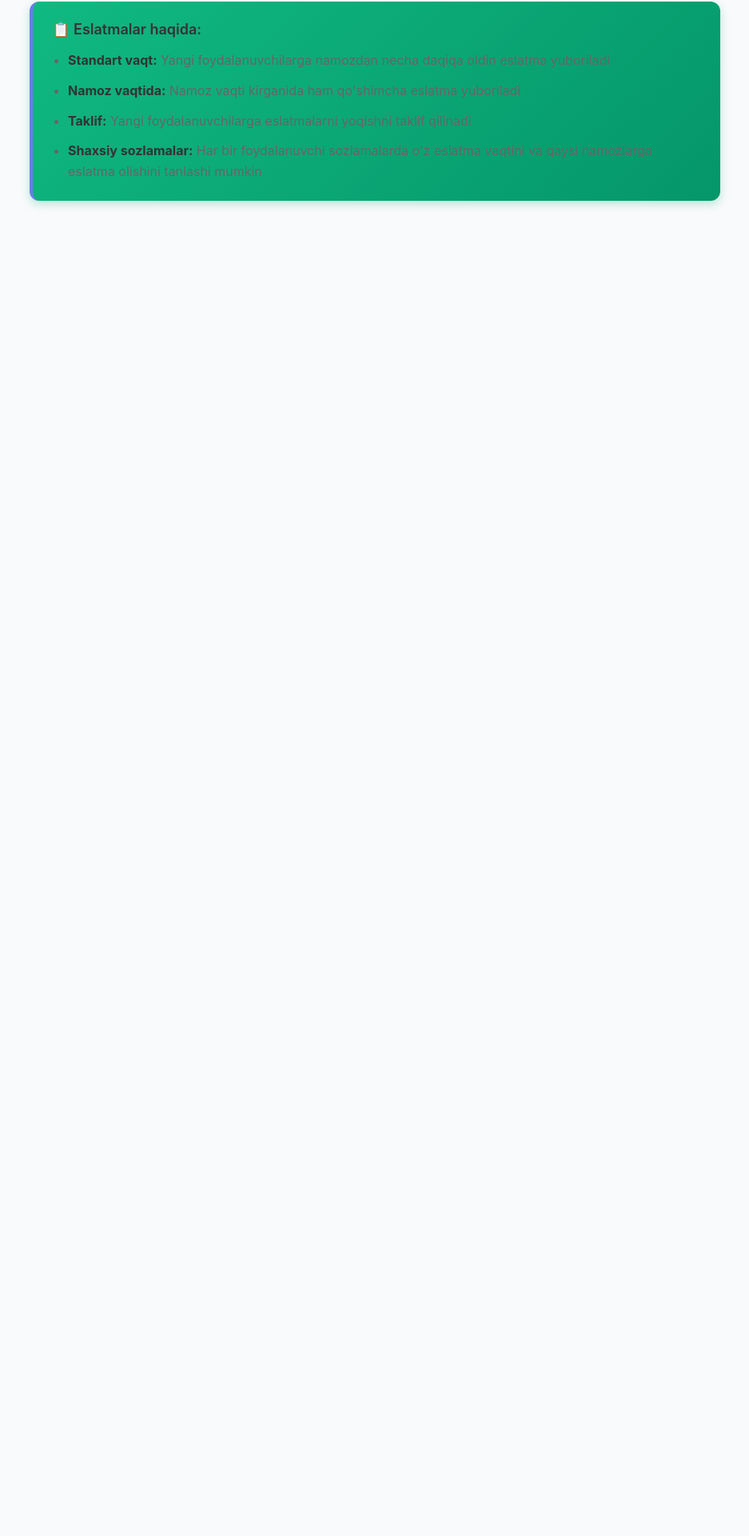
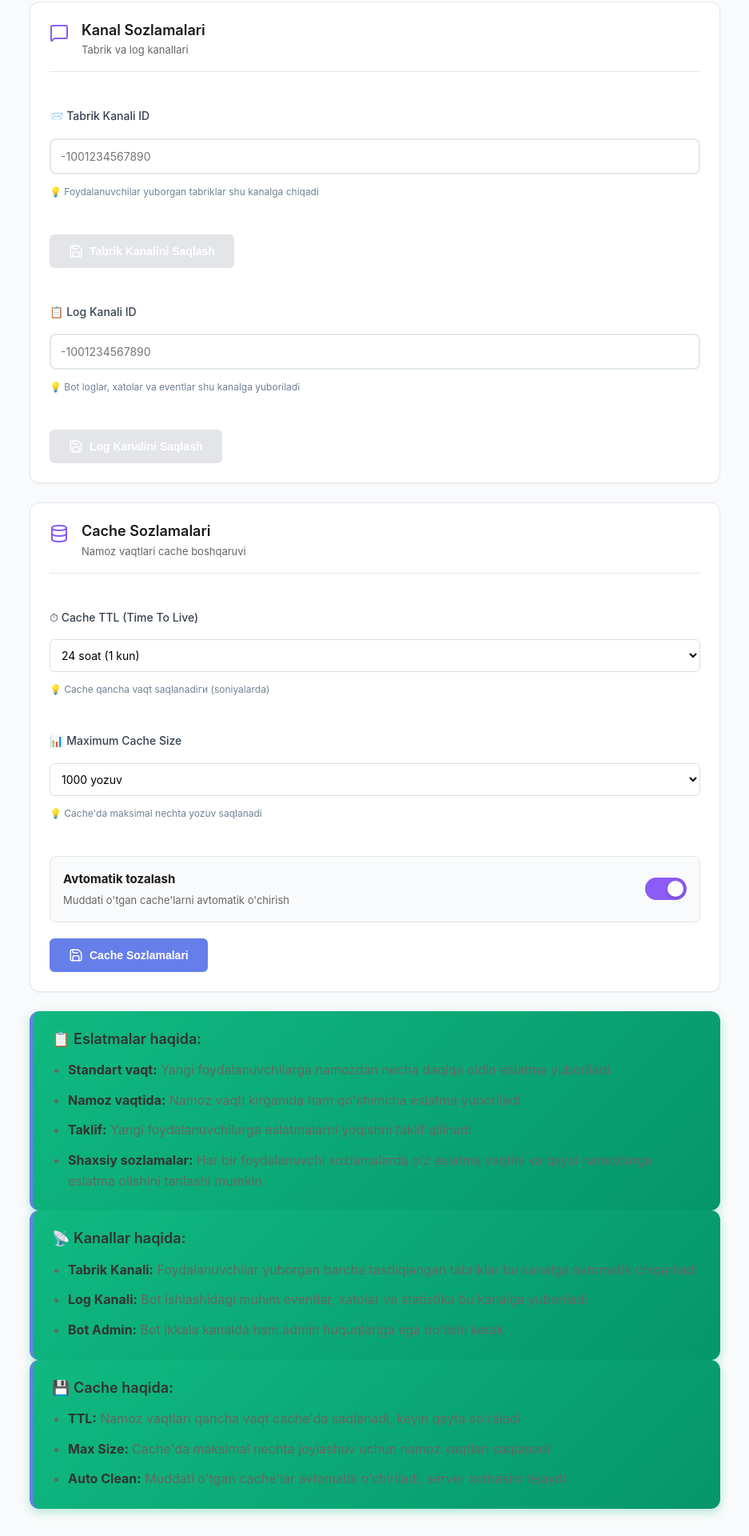
Before and after one commit to Saidqodirxon/TaqvimBot, a React (Vite) app in the folder admin-panel/: page /settings in a window 1280 px wide. Shown: the part 831-2751 px from the top of the page at 80% size, without its empty margins (311-1248 px from the left). Before the commit the page ends 1150 px from the top, so only its background shows below. Built offline with nearby package versions, Linux system fonts and the light colour scheme; no server answers; sample sign-in values are in the browser's storage.

Commit message:
feat: Add cache settings, greeting channel and log channel configuration

```diff
--- a/admin-panel/src/api.js
+++ b/admin-panel/src/api.js
@@ -60,6 +60,10 @@ export const settings = {
     }),
   setGreetingChannel: (channelId) =>
     api.post("/settings/greeting-channel", { channelId }),
+  setLogChannel: (channelId) =>
+    api.post("/settings/log-channel", { channelId }),
+  setCacheSettings: (cacheSettings) =>
+    api.post("/settings/cache-settings", cacheSettings),
   setReminderSettings: (reminderSettings) =>
     api.post("/settings/reminder-settings", reminderSettings),
   setAboutBot: (aboutText) => api.post("/settings/about-text", { aboutText }),
--- a/admin-panel/src/pages/Settings.jsx
+++ b/admin-panel/src/pages/Settings.jsx
@@ -1,7 +1,7 @@
 import { useState, useEffect } from "react";
 import { useQuery, useMutation, useQueryClient } from "@tanstack/react-query";
 import { settings } from "../api";
-import { Save, Bell } from "lucide-react";
+import { Save, Bell, MessageSquare, Database, FileText } from "lucide-react";
 import "./Settings.css";
 
 function Settings() {
@@ -10,6 +10,15 @@ function Settings() {
   const [defaultMinutes, setDefaultMinutes] = useState(10);
   const [notifyAtPrayerTime, setNotifyAtPrayerTime] = useState(true);
   const [offerReminders, setOfferReminders] = useState(true);
+
+  // Channel settings state
+  const [greetingChannelId, setGreetingChannelId] = useState("");
+  const [logChannelId, setLogChannelId] = useState("");
+
+  // Cache settings state
+  const [cacheTtl, setCacheTtl] = useState(86400); // 24 hours default
+  const [cacheMaxSize, setCacheMaxSize] = useState(1000);
+  const [cacheAutoClean, setCacheAutoClean] = useState(true);
 
   const queryClient = useQueryClient();
 
@@ -23,8 +32,8 @@ function Settings() {
 
   useEffect(() => {
     if (data) {
+      // Reminder settings
       const reminderSettings = data?.find((s) => s.key === "reminder_settings");
-
       if (reminderSettings?.value) {
         setReminderEnabled(reminderSettings.value.enabled ?? true);
         setDefaultMinutes(reminderSettings.value.defaultMinutes ?? 10);
@@ -32,6 +41,26 @@ function Settings() {
           reminderSettings.value.notifyAtPrayerTime ?? true
         );
         setOfferReminders(reminderSettings.value.offerReminders ?? true);
+      }
+
+      // Greeting channel
+      const greetingChannel = data?.find((s) => s.key === "greeting_channel");
+      if (greetingChannel?.value) {
+        setGreetingChannelId(greetingChannel.value);
+      }
+
+      // Log channel
+      const logChannel = data?.find((s) => s.key === "log_channel");
+      if (logChannel?.value) {
+        setLogChannelId(logChannel.value);
+      }
+
+      // Cache settings
+      const cacheSettings = data?.find((s) => s.key === "cache_settings");
+      if (cacheSettings?.value) {
+        setCacheTtl(cacheSettings.value.ttl ?? 86400);
+        setCacheMaxSize(cacheSettings.value.maxSize ?? 1000);
+        setCacheAutoClean(cacheSettings.value.autoClean ?? true);
       }
     }
   }, [data]);
@@ -50,6 +79,44 @@ function Settings() {
     },
   });
 
+  const greetingChannelMutation = useMutation({
+    mutationFn: () => settings.setGreetingChannel(greetingChannelId),
+    onSuccess: () => {
+      queryClient.invalidateQueries(["settings"]);
+      alert("Tabrik kanali o'rnatildi!");
+    },
+    onError: () => {
+      alert("Xatolik yuz berdi!");
+    },
+  });
+
+  const logChannelMutation = useMutation({
+    mutationFn: () => settings.setLogChannel(logChannelId),
+    onSuccess: () => {
+      queryClient.invalidateQueries(["settings"]);
+      alert("Log kanali o'rnatildi!");
+    },
+    onError: () => {
+      alert("Xatolik yuz berdi!");
+    },
+  });
+
+  const cacheMutation = useMutation({
+    mutationFn: () =>
+      settings.setCacheSettings({
+        ttl: parseInt(cacheTtl),
+        maxSize: parseInt(cacheMaxSize),
+        autoClean: cacheAutoClean,
+      }),
+    onSuccess: () => {
+      queryClient.invalidateQueries(["settings"]);
+      alert("Cache sozlamalari saqlandi!");
+    },
+    onError: () => {
+      alert("Xatolik yuz berdi!");
+    },
+  });
+
   if (isLoading) {
     return (
       <div className="loading">
@@ -61,13 +128,11 @@ function Settings() {
   return (
     <div className="settings-page">
       <div className="page-header">
-        <h1>
-          <Bell size={32} />
-          Eslatma Sozlamalari
-        </h1>
-        <p>Namoz vaqtlari eslatmalari uchun standart sozlamalar</p>
+        <h1>⚙️ Sozlamalar</h1>
+        <p>Bot uchun global sozlamalar</p>
       </div>
 
+      {/* Reminder Settings */}
       <div className="card">
         <div className="setting-section">
           <div className="setting-header">
@@ -165,6 +230,146 @@ function Settings() {
         </div>
       </div>
 
+      {/* Channel Settings */}
+      <div className="card">
+        <div className="setting-section">
+          <div className="setting-header">
+            <MessageSquare size={24} />
+            <div>
+              <h3>Kanal Sozlamalari</h3>
+              <p>Tabrik va log kanallari</p>
+            </div>
+          </div>
+
+          <div className="form-group">
+            <label>📨 Tabrik Kanali ID</label>
+            <input
+              type="text"
+              placeholder="-1001234567890"
+              value={greetingChannelId}
+              onChange={(e) => setGreetingChannelId(e.target.value)}
+            />
+            <small className="help-text">
+              💡 Foydalanuvchilar yuborgan tabriklar shu kanalga chiqadi
+            </small>
+          </div>
+
+          <button
+            className="btn-primary"
+            onClick={() => greetingChannelMutation.mutate()}
+            disabled={
+              greetingChannelMutation.isLoading || !greetingChannelId.trim()
+            }
+          >
+            <Save size={18} />
+            {greetingChannelMutation.isLoading
+              ? "Saqlanmoqda..."
+              : "Tabrik Kanalini Saqlash"}
+          </button>
+
+          <div className="form-group" style={{ marginTop: "24px" }}>
+            <label>📋 Log Kanali ID</label>
+            <input
+              type="text"
+              placeholder="-1001234567890"
+              value={logChannelId}
+              onChange={(e) => setLogChannelId(e.target.value)}
+            />
+            <small className="help-text">
+              💡 Bot loglar, xatolar va eventlar shu kanalga yuboriladi
+            </small>
+          </div>
+
+          <button
+            className="btn-primary"
+            onClick={() => logChannelMutation.mutate()}
+            disabled={logChannelMutation.isLoading || !logChannelId.trim()}
+          >
+            <Save size={18} />
+            {logChannelMutation.isLoading
+              ? "Saqlanmoqda..."
+              : "Log Kanalini Saqlash"}
+          </button>
+        </div>
+      </div>
+
+      {/* Cache Settings */}
+      <div className="card">
+        <div className="setting-section">
+          <div className="setting-header">
+            <Database size={24} />
+            <div>
+              <h3>Cache Sozlamalari</h3>
+              <p>Namoz vaqtlari cache boshqaruvi</p>
+            </div>
+          </div>
+
+          <div className="form-group">
+            <label>⏱ Cache TTL (Time To Live)</label>
+            <select
+              value={cacheTtl}
+              onChange={(e) => setCacheTtl(e.target.value)}
+            >
+              <option value="3600">1 soat</option>
+              <option value="21600">6 soat</option>
+              <option value="43200">12 soat</option>
+              <option value="86400">24 soat (1 kun)</option>
+              <option value="172800">48 soat (2 kun)</option>
+              <option value="604800">7 kun</option>
+            </select>
+            <small className="help-text">
+              💡 Cache qancha vaqt saqlanadiги (soniyalarda)
+            </small>
+          </div>
+
+          <div className="form-group">
+            <label>📊 Maximum Cache Size</label>
+            <select
+              value={cacheMaxSize}
+              onChange={(e) => setCacheMaxSize(e.target.value)}
+            >
+              <option value="500">500 yozuv</option>
+              <option value="1000">1000 yozuv</option>
+              <option value="2000">2000 yozuv</option>
+              <option value="5000">5000 yozuv</option>
+              <option value="10000">10000 yozuv</option>
+            </select>
+            <small className="help-text">
+              💡 Cache'da maksimal nechta yozuv saqlanadi
+            </small>
+          </div>
+
+          <div className="toggle-group">
+            <label className="toggle-label">
+              <div>
+                <strong>Avtomatik tozalash</strong>
+                <p className="toggle-desc">
+                  Muddati o'tgan cache'larni avtomatik o'chirish
+                </p>
+              </div>
+              <label className="switch">
+                <input
+                  type="checkbox"
+                  checked={cacheAutoClean}
+                  onChange={(e) => setCacheAutoClean(e.target.checked)}
+                />
+                <span className="slider"></span>
+              </label>
+            </label>
+          </div>
+
+          <button
+            className="btn-primary"
+            onClick={() => cacheMutation.mutate()}
+            disabled={cacheMutation.isLoading}
+          >
+            <Save size={18} />
+            {cacheMutation.isLoading ? "Saqlanmoqda..." : "Cache Sozlamalari"}
+          </button>
+        </div>
+      </div>
+
+      {/* Info Cards */}
       <div className="info-card">
         <h4>📋 Eslatmalar haqida:</h4>
         <ul>
@@ -187,6 +392,42 @@ function Settings() {
           </li>
         </ul>
       </div>
+
+      <div className="info-card">
+        <h4>📡 Kanallar haqida:</h4>
+        <ul>
+          <li>
+            <strong>Tabrik Kanali:</strong> Foydalanuvchilar yuborgan barcha
+            tasdiqlangan tabriklar bu kanalga avtomatik chiqariladi
+          </li>
+          <li>
+            <strong>Log Kanali:</strong> Bot ishlashidagi muhim eventlar,
+            xatolar va statistika bu kanalga yuboriladi
+          </li>
+          <li>
+            <strong>Bot Admin:</strong> Bot ikkala kanalda ham admin
+            huquqlariga ega bo'lishi kerak
+          </li>
+        </ul>
+      </div>
+
+      <div className="info-card">
+        <h4>💾 Cache haqida:</h4>
+        <ul>
+          <li>
+            <strong>TTL:</strong> Namoz vaqtlari qancha vaqt cache'da
+            saqlanadi, keyin qayta so'raladi
+          </li>
+          <li>
+            <strong>Max Size:</strong> Cache'da maksimal nechta joylashuv uchun
+            namoz vaqtlari saqlanadi
+          </li>
+          <li>
+            <strong>Auto Clean:</strong> Muddati o'tgan cache'lar avtomatik
+            o'chiriladi, server xotirasini tejaydi
+          </li>
+        </ul>
+      </div>
     </div>
   );
 }
```
Also changed, not shown: 2 other files (tests, documents, lock files or other folders).
